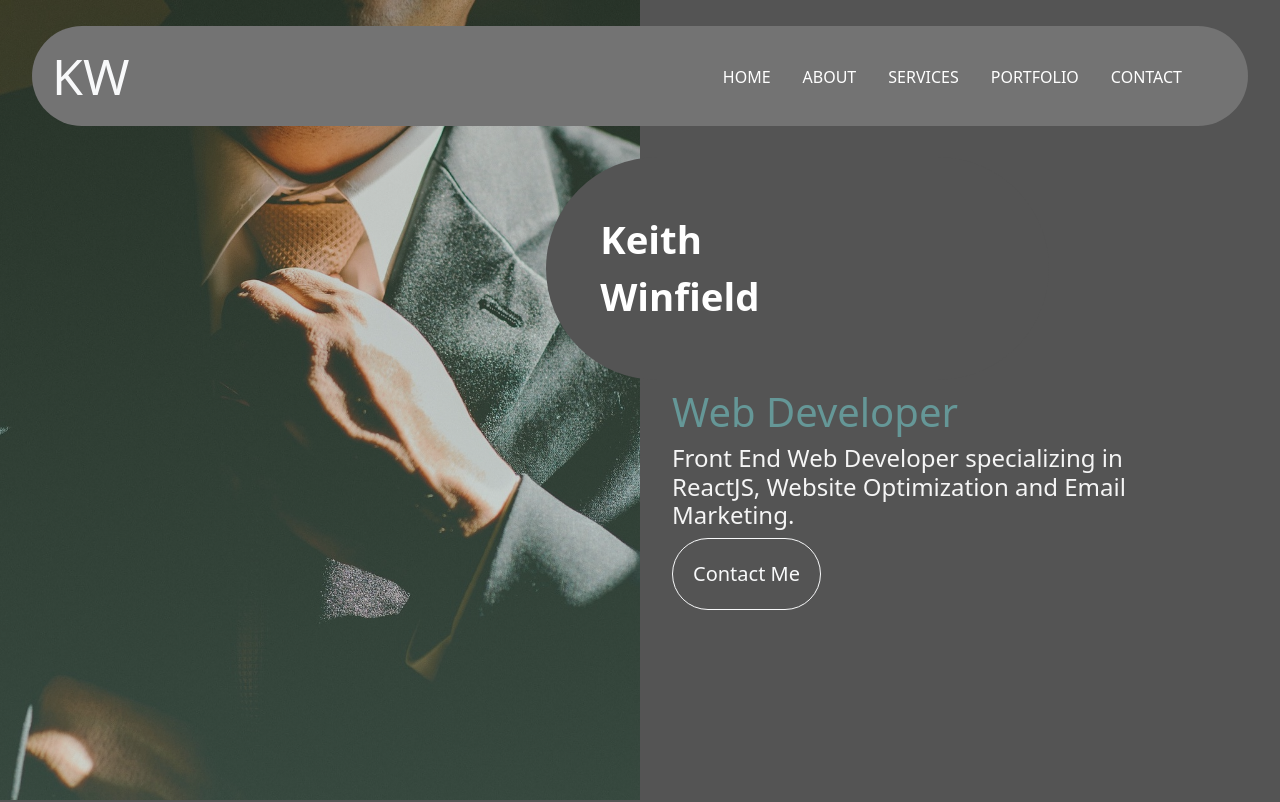
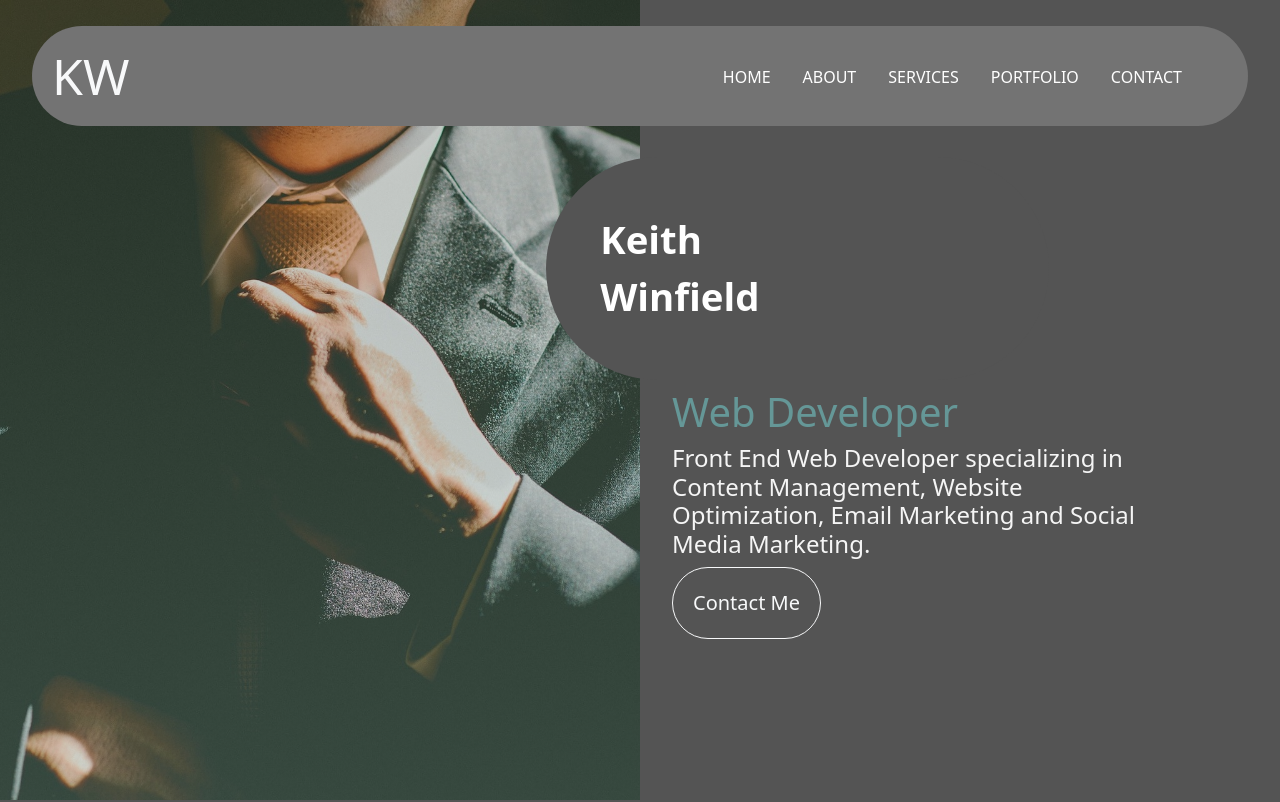
Before and after one commit to kwinfield/Portfolio2022, a React (Create React App) app: page / in a window 1280 px wide. Shown: the top 802 px of the page. Built offline with nearby package versions, Linux system fonts and the light colour scheme.

Commit message:
made changes to text

```diff
--- a/src/components/middle/intro/Intro.jsx
+++ b/src/components/middle/intro/Intro.jsx
@@ -8,7 +8,7 @@ const Intro = () => (
         <h1 className="initials">Keith<br></br> Winfield</h1>
             <div className="message">
                 <h1>Web Developer</h1>
-                <h4>Front End Web Developer specializing in ReactJS, Website Optimization and Email Marketing.</h4>
+                <h4>Front End Web Developer specializing in Content Management, Website Optimization, Email Marketing and Social Media Marketing.</h4>
             </div>
             <a href="#contact" className="btn btn-lg btn-outline-light">Contact Me </a>
         </div>
--- a/src/components/middle/portfolio/Portfolio.jsx
+++ b/src/components/middle/portfolio/Portfolio.jsx
@@ -15,7 +15,7 @@ const Portfolio = () => (
                         <h5>Highlights</h5>
                         <ul className="text-light">
                             <li>Upgraded to fully responsive</li>
-                            <li>SEO Improvements</li>
+                            <li>SEO Improvements and Management</li>
                             <li>Ongoing Theme Maintenance & Support</li>
                         </ul>
                         <a href="https://www.remichel.com" className="btn btn-primary" target="_blank">Live Project</a>
@@ -31,7 +31,7 @@ const Portfolio = () => (
                         <h5>Highlights</h5>
                         <ul className="text-light">
                             <li>Upgraded to fully responsive</li>
-                            <li>SEO Improvements</li>
+                            <li>SEO Improvements and Management</li>
                             <li>Ongoing Theme Maintenance & Support</li>
                         </ul>
                         <a href="https://airtemp.com/" className="btn btn-primary" target='_blank'>Live Project</a>
```
